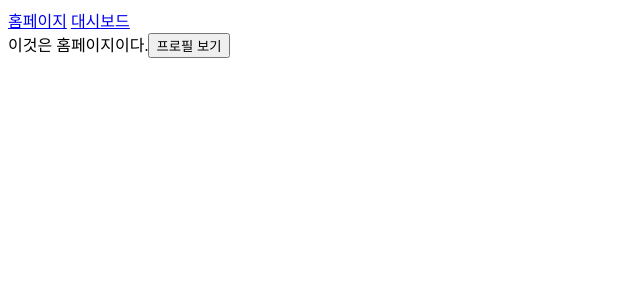
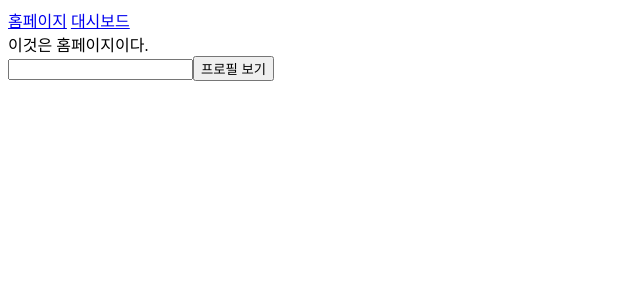
Before and after one commit to osparking/react_topic, a React (Vite) app: page / in a window 1280 px wide. Shown: the top 300 px of the page, without its empty margins (0-640 px from the left). Built offline with nearby package versions, Linux system fonts and the light colour scheme.

Commit message:
get username from input box and pass it

```diff
--- a/src/pages/Homepage.jsx
+++ b/src/pages/Homepage.jsx
@@ -1,13 +1,23 @@
+import { useState } from "react";
 import { useNavigate } from "react-router-dom";
 
 export default function Homepage() {
   const navigate = useNavigate();
+  const [username, setUsername] = useState("");
   function readProfile() {
-    navigate("/dashboard/profile");
+    navigate("/dashboard/profile", { state: { username } });
   }
   return (
     <div>
-      이것은 홈페이지이다.<button onClick={readProfile}>프로필 보기</button>
+      이것은 홈페이지이다.
+      <div>
+        <input
+          type="text"
+          value={username}
+          onChange={(e) => setUsername(e.target.value)}
+        />
+        <button onClick={readProfile}>프로필 보기</button>
+      </div>
     </div>
   );
 }
```
